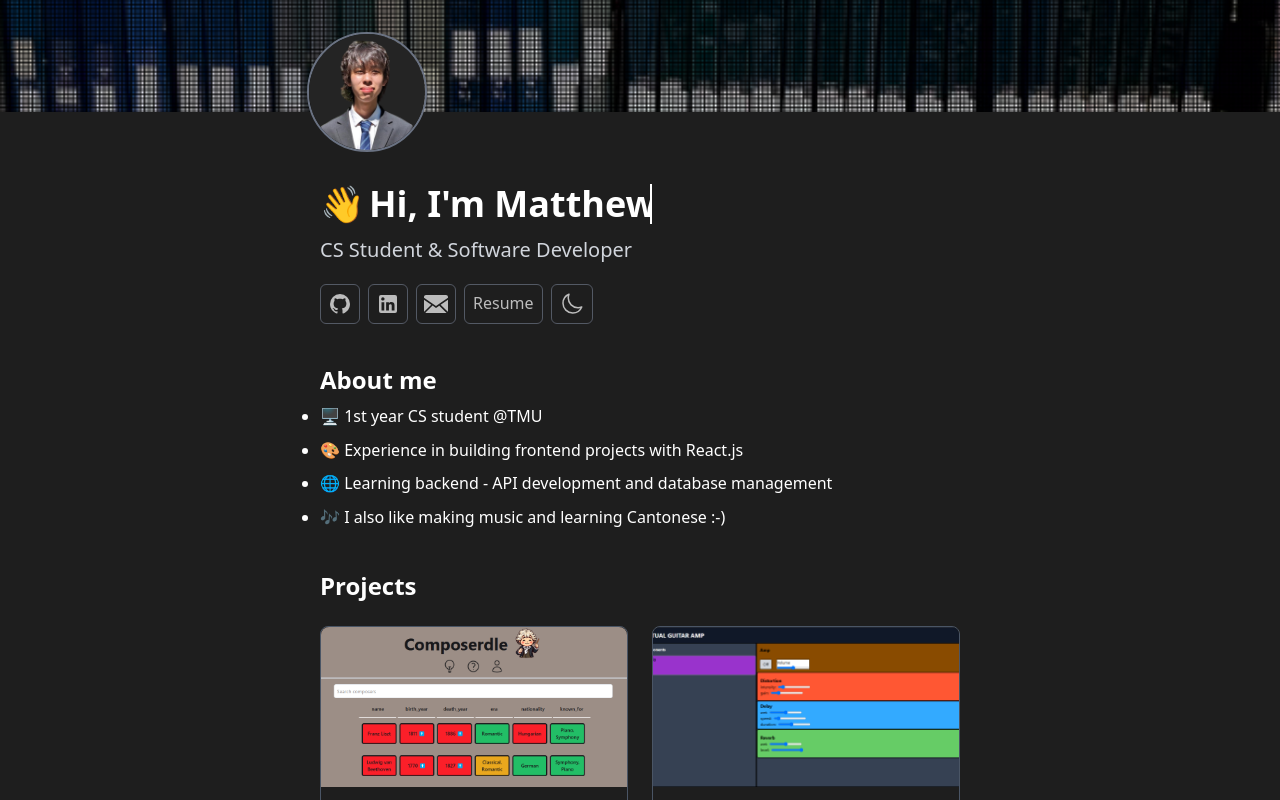
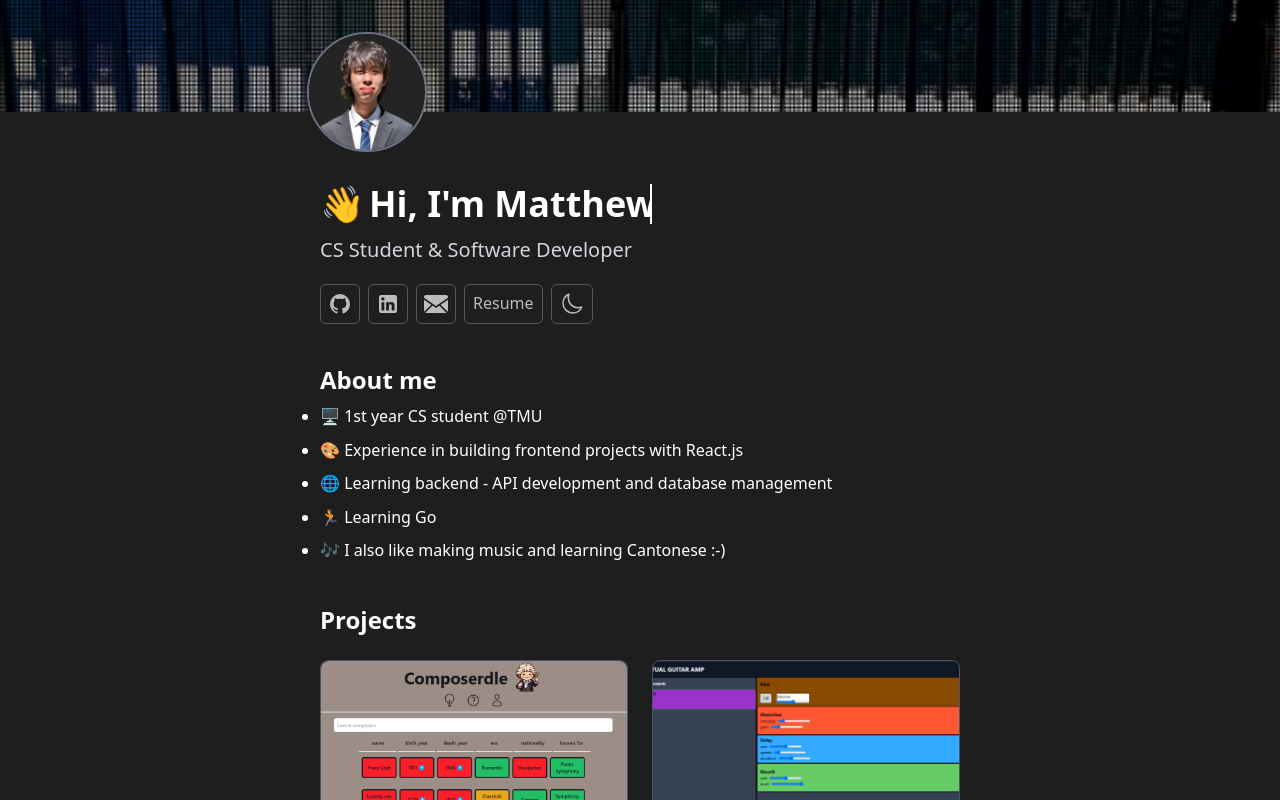
Before and after one commit to mattp532/portfolio-2, a React (Vite) app in the folder portfolio-2/: page / in a window 1280 px wide. Shown: the top 800 px of the page. Built offline with nearby package versions, Linux system fonts and the light colour scheme.

Commit message:
adding li

```diff
--- a/portfolio-2/src/App.jsx
+++ b/portfolio-2/src/App.jsx
@@ -244,6 +244,7 @@ function App() {
               <li className="hover:translate-x-1 duration-300">
                 🌐 Learning backend - API development and database management
               </li>
+              <li>🏃 Learning Go</li>
               <li className="hover:translate-x-1 duration-300">
                 🎶 I also like making music and learning Cantonese :-)
               </li>
```
